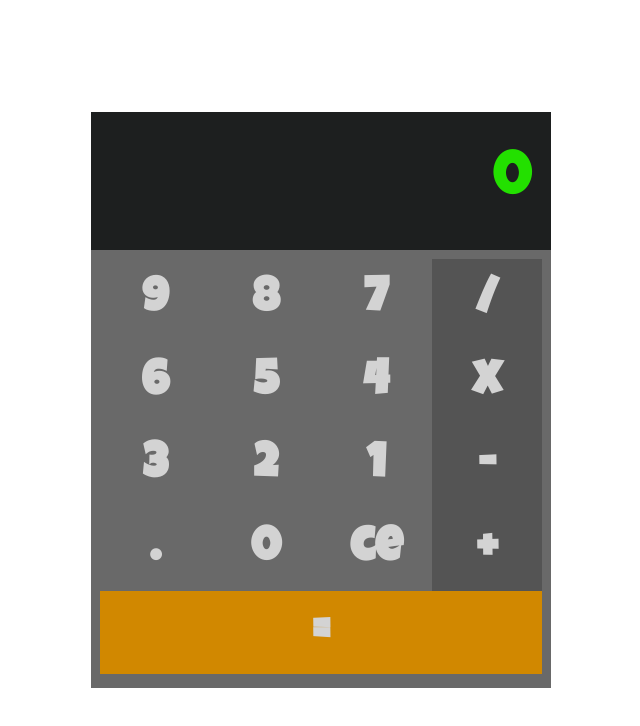
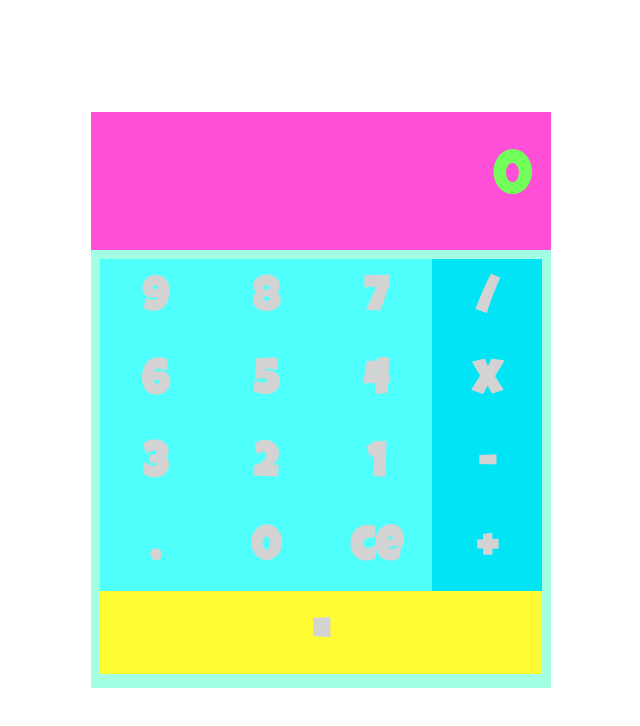
Before and after one commit to wpdunk/radCalc, a React (Create React App) app: page / in a window 1280 px wide. Shown: the top 726 px of the page, without its empty margins (319-959 px from the left). Built offline with nearby package versions, Linux system fonts and the light colour scheme.

Commit message:
:lipstick: add rad styles

```diff
--- a/src/index.css
+++ b/src/index.css
@@ -4,20 +4,20 @@ app variables
 
 :root {
   /* background colors */
-  --action-key-color: #545454;
-  --action-key-color-hover: #2a2a2a;
-  --calculator-background-color: #696969;
-  --display-background-color: #1d1f1f;
-  --number-key-color: #696969;
-  --number-key-color-hover: #3f3f3f;
-  --submit-key-color: #d18800;
-  --submit-key-color-hover: #aa6e00;
+  --action-key-color: #00e4f6;
+  --action-key-color-hover: #72ff59;
+  --calculator-background-color: #a2ffe4;
+  --display-background-color: #ff4fd8;
+  --number-key-color: #4ffffc;
+  --number-key-color-hover: #72ff59;
+  --submit-key-color: #fffc33;
+  --submit-key-color-hover: #72ff59;
 
   /* font */
   --main-font: "Luckiest Guy", sans-serif;
 
   /* font colors */
-  --display-text-color: #23e000;
+  --display-text-color: #72ff59;
   --key-text-color: #d3d3d3;
 
   /* font sizes */
```
